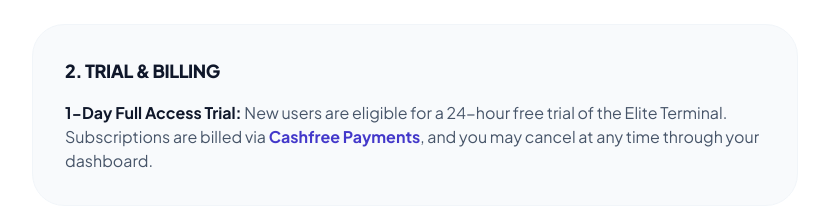
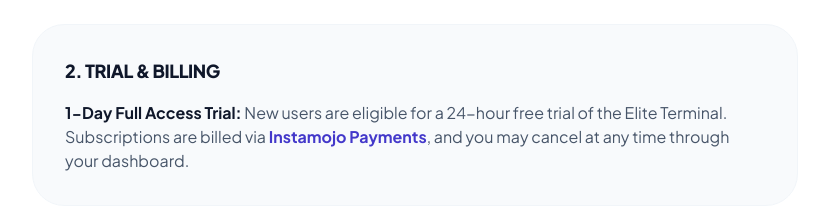
Before and after one commit to jayadhikari01/Traders-IQ-, a website: page terms.html in a window 1280 px wide. Shown: the part 940-1156 px from the top of the page, without its empty margins (225-1049 px from the left). Drawn offline with nearby package versions, Linux system fonts and the light colour scheme.

Commit message:
Update terms.html

```diff
--- a/terms.html
+++ b/terms.html
@@ -42,7 +42,7 @@
 
             <section class="bg-slate-50 p-8 rounded-[2rem] border border-slate-100">
                 <h2 class="text-lg font-black text-slate-900 mb-4 uppercase tracking-tight">2. Trial & Billing</h2>
-                <p><span class="font-bold text-slate-900">1-Day Full Access Trial:</span> New users are eligible for a 24-hour free trial of the Elite Terminal. Subscriptions are billed via <span class="font-bold text-indigo-700">Cashfree Payments</span>, and you may cancel at any time through your dashboard.</p>
+                <p><span class="font-bold text-slate-900">1-Day Full Access Trial:</span> New users are eligible for a 24-hour free trial of the Elite Terminal. Subscriptions are billed via <span class="font-bold text-indigo-700">Instamojo Payments</span>, and you may cancel at any time through your dashboard.</p>
             </section>
 
             <section>
```
